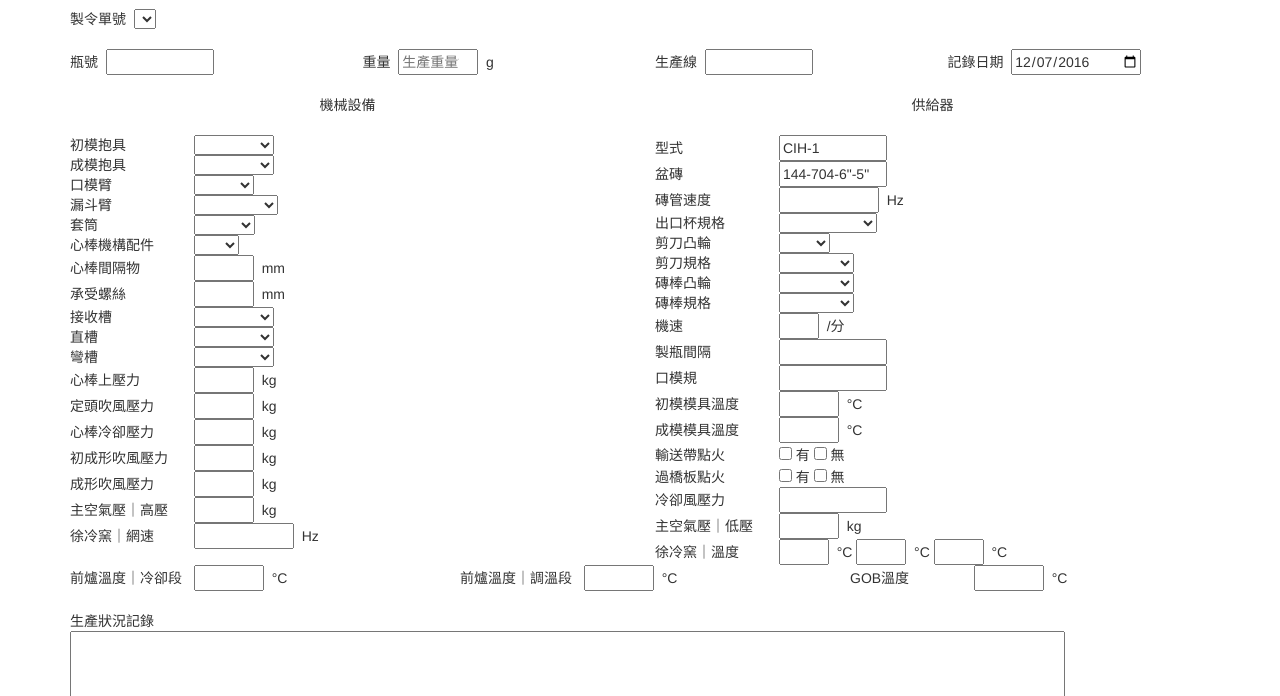
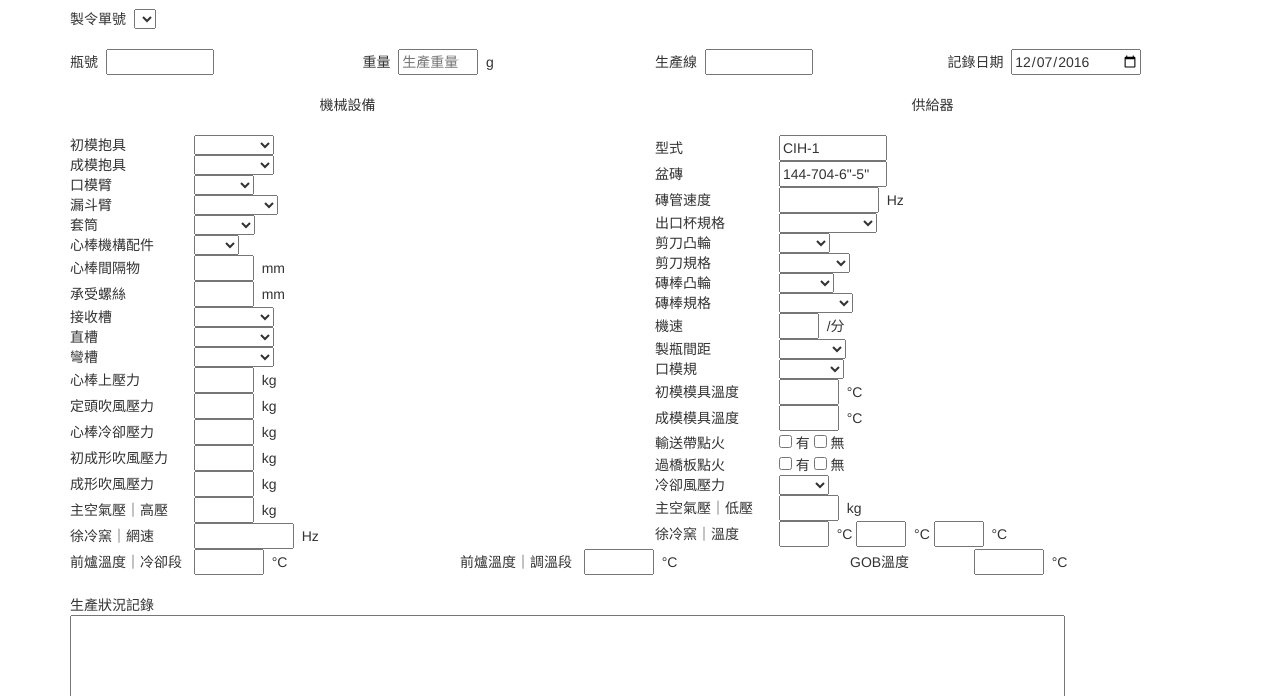
Before and after one commit to junior-upgi/universalForm, a website built with webpack: page public/isProdDataForm.html in a window 1280 px wide. Shown: the part 104-800 px from the top of the page. Built offline with nearby package versions, Linux system fonts and the light colour scheme; no server answers.

Commit message:
got upload and post partially working

```diff
--- a/js/generateForm.js
+++ b/js/generateForm.js
@@ -35,70 +35,70 @@ function initialize() {
     var selectOptionListArray = [{
         id: "bmHolder",
         optionList: [{
-            value: 0,
+            value: "NO.1 SG",
             text: "NO.1 SG"
         }, {
-            value: 1,
+            value: "NO.2 SG",
             text: "NO.2 SG"
         }, {
-            value: 2,
+            value: "NO.3 SG",
             text: "NO.3 SG"
         }, {
-            value: 3,
+            value: "NO.1 DG",
             text: "NO.1 DG"
         }, {
-            value: 4,
+            value: "NO.2 DG",
             text: "NO.2 DG"
         }, {
-            value: 5,
+            value: "NO.3 DG",
             text: "NO.3 DG"
         }]
     }, {
         id: "fmHolder",
         optionList: [{
-            value: 0,
+            value: "NO.1 SG",
             text: "NO.1 SG"
         }, {
-            value: 1,
+            value: "NO.2 SG",
             text: "NO.2 SG"
         }, {
-            value: 2,
+            value: "NO.3 SG",
             text: "NO.3 SG"
         }, {
-            value: 3,
+            value: "NO.1 DG",
             text: "NO.1 DG"
         }, {
-            value: 4,
+            value: "NO.2 DG",
             text: "NO.2 DG"
         }, {
-            value: 5,
+            value: "NO.3 DG",
             text: "NO.3 DG"
         }]
     }, {
         id: "nrArm",
         optionList: [{
-            value: 0,
+            value: '3" SG',
             text: '3" SG'
         }, {
-            value: 1,
+            value: '3" DG',
             text: '3" DG'
         }]
     }, {
         id: "fuArm",
         optionList: [{
-            value: 0,
+            value: '3-1/4" SG',
             text: '3-1/4" SG'
         }, {
-            value: 1,
+            value: '3-1/4" DG',
             text: '3-1/4" DG'
         }]
     }, {
         id: "thimble",
         optionList: [{
-            value: 0,
+            value: "45mm",
             text: "45mm"
         }, {
-            value: 1,
+            value: "70mm",
             text: "70mm"
         }]
     }, {
@@ -113,137 +113,197 @@ function initialize() {
     }, {
         id: "scoop",
         optionList: [{
-            value: 0,
+            value: "NO.1 SG",
             text: "NO.1 SG"
         }, {
-            value: 1,
+            value: "NO.2 SG",
             text: "NO.2 SG"
         }, {
-            value: 2,
+            value: "NO.1 DG",
             text: "NO.1 DG"
         }, {
-            value: 3,
+            value: "NO.2 DG",
             text: "NO.2 DG"
         }, {
-            value: 4,
+            value: "NO.3 DG",
             text: "NO.3 DG"
         }]
     }, {
         id: "trough",
         optionList: [{
-            value: 0,
+            value: "NO.1 SG",
             text: "NO.1 SG"
         }, {
-            value: 1,
+            value: "NO.2 SG",
             text: "NO.2 SG"
         }, {
-            value: 2,
+            value: "NO.1 DG",
             text: "NO.1 DG"
         }, {
-            value: 3,
+            value: "NO.2 DG",
             text: "NO.2 DG"
         }, {
-            value: 4,
+            value: "NO.3 DG",
             text: "NO.3 DG"
         }]
     }, {
         id: "deflector",
         optionList: [{
-            value: 0,
+            value: "NO.1 SG",
             text: "NO.1 SG"
         }, {
-            value: 1,
+            value: "NO.2 SG",
             text: "NO.2 SG"
         }, {
-            value: 2,
+            value: "NO.1 DG",
             text: "NO.1 DG"
         }, {
-            value: 3,
+            value: "NO.2 DG",
             text: "NO.2 DG"
         }, {
-            value: 4,
+            value: "NO.3 DG",
             text: "NO.3 DG"
         }]
     }, {
         id: "orificeRing",
         optionList: [{
-            value: 1,
+            value: "15.9mm DG",
             text: "15.9mm DG"
         }, {
-            value: 2,
+            value: "17.5mm DG",
             text: "17.5mm DG"
         }, {
-            value: 3,
+            value: "18.3mm DG",
             text: "18.3mm DG"
         }, {
-            value: 4,
+            value: "19.1mm DG",
             text: "19.1mm DG"
         }, {
-            value: 5,
+            value: "19.8mm DG",
             text: "19.8mm DG"
         }, {
-            value: 6,
+            value: "24.5mm SG",
             text: "24.5mm SG"
         }, {
-            value: 7,
+            value: "25.5mm SG",
             text: "25.5mm SG"
         }, {
-            value: 8,
+            value: "27mm SG",
             text: "27mm SG"
         }, {
-            value: 9,
+            value: "28.6mm SG",
             text: "28.6mm SG"
         }, {
-            value: 10,
+            value: "30mm SG",
             text: "30mm SG"
         }]
     }, {
         id: "shearCam",
         optionList: [{
-            value: 0,
+            value: "31°",
             text: "31°"
         }, {
-            value: 1,
+            value: "45°",
             text: "45°"
         }, {
-            value: 2,
+            value: "65°",
             text: "65°"
         }, {
-            value: 3,
+            value: "70°",
             text: "70°"
         }, {
-            value: 4,
+            value: "91°",
             text: "91°"
         }, {
-            value: 5,
+            value: "106°",
             text: "106°"
         }]
     }, {
         id: "shear",
         optionList: [{
-            value: 0,
-            text: "NO. 285"
+            value: "NO.285",
+            text: "NO.285"
         }, {
-            value: 1,
-            text: "NO. 375"
+            value: "NO.375",
+            text: "NO.375"
         }]
     }, {
         id: "plunger",
         optionList: [{
-            value: 0,
-            text: "NO. 285"
+            value: "82-1976",
+            text: "82-1976"
         }, {
-            value: 1,
-            text: "NO. 375"
+            value: "82-1978",
+            text: "82-1978"
         }]
     }, {
         id: "plungerCam",
         optionList: [{
-            value: 0,
-            text: "NO. 285"
+            value: "NO.1",
+            text: "NO.1"
         }, {
-            value: 1,
-            text: "NO. 375"
+            value: "NO.2",
+            text: "NO.2"
+        }, {
+            value: "NO.3",
+            text: "NO.3"
+        }, {
+            value: "NO.4",
+            text: "NO.4"
+        }, {
+            value: "NO.5",
+            text: "NO.5"
+        }, {
+            value: "NO.6",
+            text: "NO.6"
+        }]
+    }, {
+        id: "bottleSpacing",
+        optionList: [{
+            value: '10-1/2"',
+            text: '10-1/2"'
+        }, {
+            value: '21"',
+            text: '21"'
+        }]
+    }, {
+        id: "nrGauge",
+        optionList: [{
+            value: "0.8mm",
+            text: "0.8mm"
+        }, {
+            value: "0.8mm",
+            text: "1.2mm"
+        }]
+    }, {
+        id: "coolingPressure",
+        optionList: [{
+            value: "全開",
+            text: "全開"
+        }, {
+            value: "4/5",
+            text: "4/5"
+        }, {
+            value: "3/4",
+            text: "3/4"
+        }, {
+            value: "2/3",
+            text: "2/3"
+        }, {
+            value: "1/2",
+            text: "1/2"
+        }, {
+            value: "1/3",
+            text: "1/3"
+        }, {
+            value: "1/4",
+            text: "1/4"
+        }, {
+            value: "1/5",
+            text: "1/5"
+        }, {
+            value: "關閉",
+            text: "關閉"
         }]
     }];
     (function prepareSelectControl(optionListArray) {
--- a/public/isProdDataForm.html
+++ b/public/isProdDataForm.html
@@ -11,7 +11,7 @@
 </head>
 
 <body>
-    <form id="isProdDataForm" name="isProdDataForm" action="" method="post" enctype="multipart/form-data">
+    <form id="isProdDataForm" name="isProdDataForm" action="http://localhost:9004/glassRun" method="post" enctype="multipart/form-data">
         <div class="container">
             <div class="row text-center">
                 <h2 id="title">統義玻璃工業股份有限公司</h2>
@@ -177,12 +177,12 @@
                         <span>&nbsp;/分</span>
                     </div>
                     <div>
-                        <span style="display:inline-block;width:120px;">製瓶間隔</span>
-                        <input id="bottleSpacing" name="bottleSpacing" type="text" size="10" />
+                        <span style="display:inline-block;width:120px;">製瓶間距</span>
+                        <select id="bottleSpacing" name="bottleSpacing"></select>
                     </div>
                     <div>
                         <span style="display:inline-block;width:120px;">口模規</span>
-                        <input id="nrGauge" name="nrGauge" type="text" size="10" />
+                        <select id="nrGauge" name="nrGauge"></select>
                     </div>
                     <div>
                         <span style="display:inline-block;width:120px;">初模模具溫度</span>
@@ -202,7 +202,7 @@
                     </div>
                     <div>
                         <span style="display:inline-block;width:120px;">冷卻風壓力</span>
-                        <input id="coolingPressure" name="coolingPressure" type="text" size="10" />
+                        <select id="coolingPressure" name="coolingPressure"></select>
                     </div>
                     <div>
                         <span style="display:inline-block;width:120px;">主空氣壓｜低壓</span>
--- a/webpack.config.js
+++ b/webpack.config.js
@@ -1,9 +1,9 @@
 var path = require("path");
 
 module.exports = {
-    debug: true,
+    debug: false,
     context: path.resolve("js"),
-    noInfo: true,
+    noInfo: false,
     entry: {
         generateForm: "./generateForm"
     },
```
Also changed, not shown: formServer.js (+46 -2 lines), module/utility.js (added, +13 -0 lines), 1 other file.
